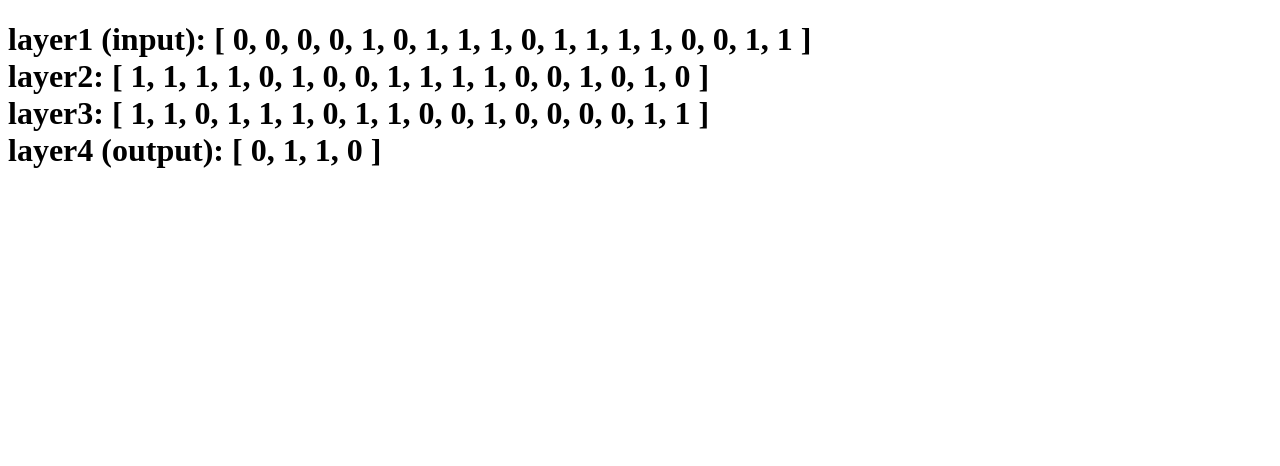
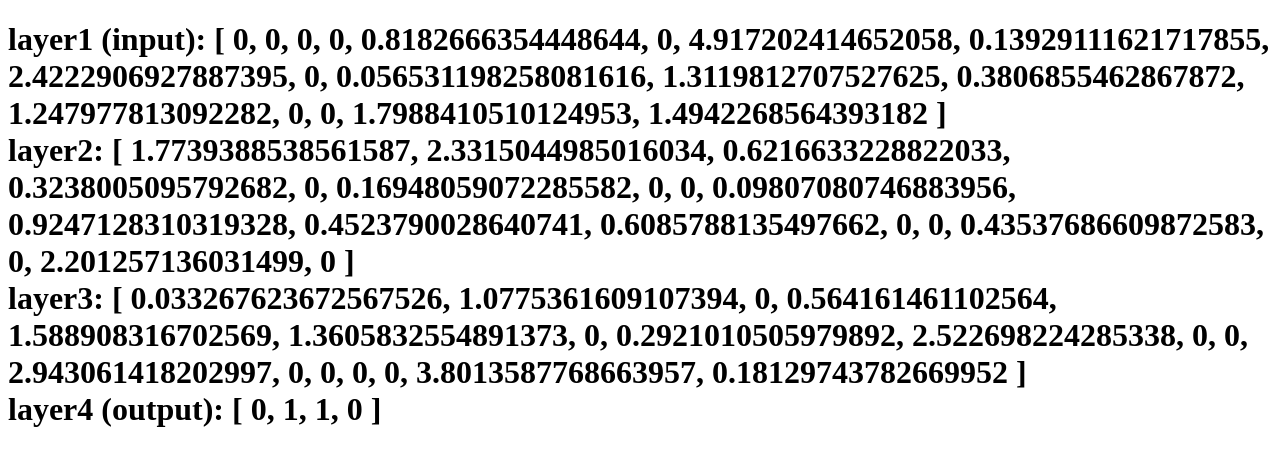
Before and after one commit to ericvdberge/SnakeAI, a Nuxt app: page /debug in a window 1280 px wide. Shown: the top 466 px of the page. Built offline with nearby package versions, Linux system fonts and the light colour scheme.

Commit message:
loosly couple activation function and layer specific activation function

```diff
--- /dev/null
+++ b/composables/AI/activationFunction.ts
@@ -0,0 +1,35 @@
+export const useActivationFunction = () => {
+    return {
+        reluActivation,
+        steppingActivation,
+        signmoidActivation,
+    }
+}
+
+/**
+ *
+ * @param {number} x - a number (in form of weight, bias or output value)
+ * @returns 0 or x
+ */
+const reluActivation = (x: number): number =>  {
+    return Math.max(...[0, x] as number[])
+}
+
+/**
+ *
+ * @param {number} x - a number (in form of weight, bias or output value)
+ * @returns 0 or 1
+ */
+const steppingActivation = (x: number): number => {
+    if(x > 0) return 1
+    else return 0
+}
+
+/**
+ *
+ * @param {number} x - a number (in form of weight, bias or output value)
+ * @Returns an exponentional value
+ */
+const signmoidActivation = (x: number): number => {
+    return 1 / (1 + Math.exp(-x))
+}
--- a/composables/AI/neuralNetwork.ts
+++ b/composables/AI/neuralNetwork.ts
@@ -31,53 +31,17 @@ import { transpose, multiply, dot, sum, re } from 'mathjs'
  * Weights + Biases = Unique tunable params
  */
 let network = {
-    weights: [],
-    biases: [],
-    /**
-     * The data will be represented in a matrix,
-     * because we will have multiple rows, called layers
-     */
-    // matrix: [
-    //     [0,0,0,0]
-    //     [0,0,0,0]
-    //     [0,0,0,0]
-    // ]
 }
 
 export const useNeuralNetwork = () => {
     return {
-        reluActivation,
         createLayer
     }
 }
 
-/**
- *
- * @param {number} x
- * @returns 0 or x
- */
-const reluActivation = (x: number) =>  {
-    if(x > 0) return x
-    return 0
-}
-
-/**
- *
- * @param {number} x - a number (in form of weight, bias or output value)
- * @returns 0 or 1 => stepper function
- */
-const steppingActivation = (x: number) => {
-    if(x > 0) return 1
-    else return 0
-}
-
-/**
- *
- * @param x
- */
-const signmoidActivation = (x: number) => {
-
-}
+type ActivationFunction = {
+    (s: number): number;
+};
 
 /**
  *
@@ -85,7 +49,7 @@ const signmoidActivation = (x: number) => {
  * @param {number} nrOfNeurons - the number of neurons in the layer
  * @returns the calculated output values of the layer
  */
-const createLayer = (nrOfInputs: number, nrOfNeurons: number): number[] => {
+const createLayer = (nrOfInputs: number, nrOfNeurons: number, activationFunction: ActivationFunction): number[] => {
     let inputs = [] as number[]
     let weights = [] as number[][]
     let biases = [] as number[]
@@ -139,7 +103,7 @@ const createLayer = (nrOfInputs: number, nrOfNeurons: number): number[] => {
     )
 
     return outputs.map(
-        output => steppingActivation(output)
+        output => activationFunction(output)
     )
 }
 
--- a/pages/debug.vue
+++ b/pages/debug.vue
@@ -12,10 +12,12 @@
 
 <script setup>
 const neuralNetwork = useNeuralNetwork()
-const layer1 = neuralNetwork.createLayer(50, 18)
-const layer2 = neuralNetwork.createLayer(18, 18)
-const layer3 = neuralNetwork.createLayer(18, 18)
-const layer4 = neuralNetwork.createLayer(18, 4)
+const { signmoidActivation, steppingActivation, reluActivation } = useActivationFunction();
+
+const layer1 = neuralNetwork.createLayer(50, 18, reluActivation)
+const layer2 = neuralNetwork.createLayer(18, 18, reluActivation)
+const layer3 = neuralNetwork.createLayer(18, 18, reluActivation)
+const layer4 = neuralNetwork.createLayer(18, 4, steppingActivation)
 
 
 </script>
```
